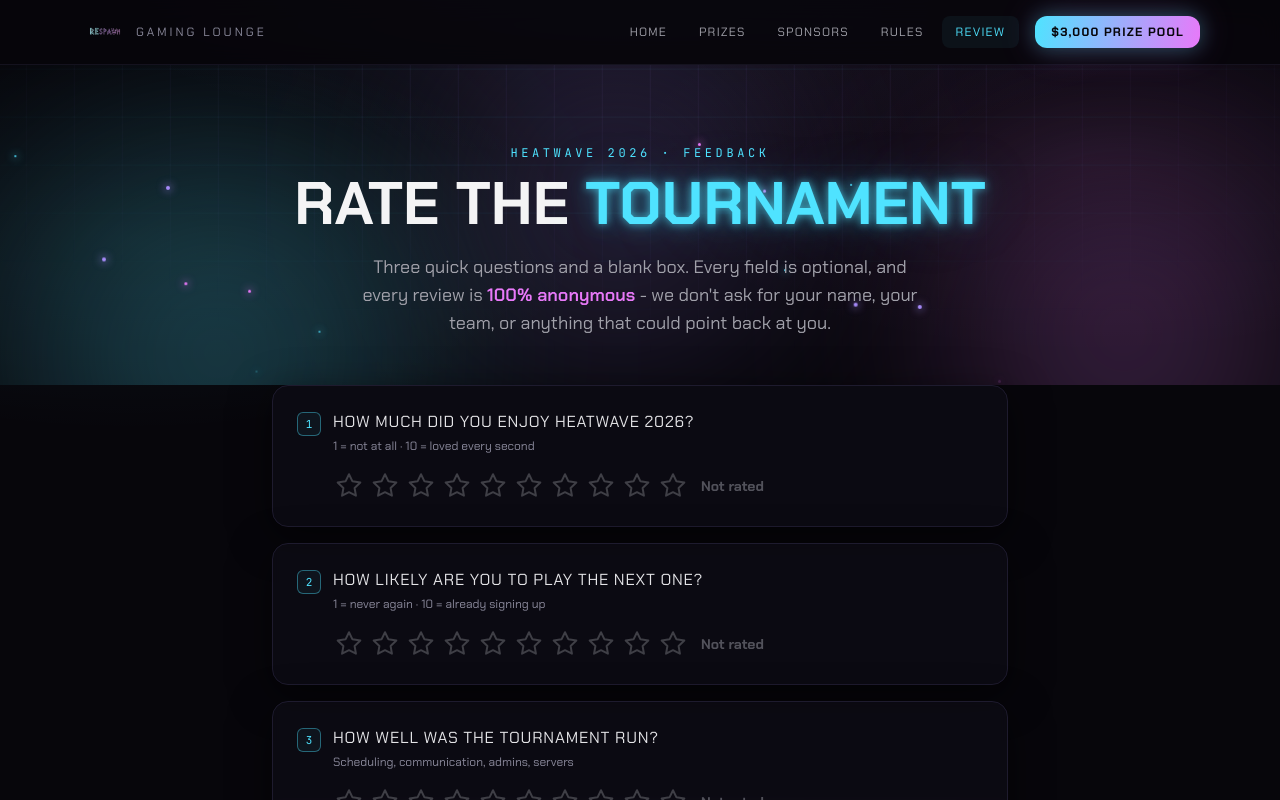
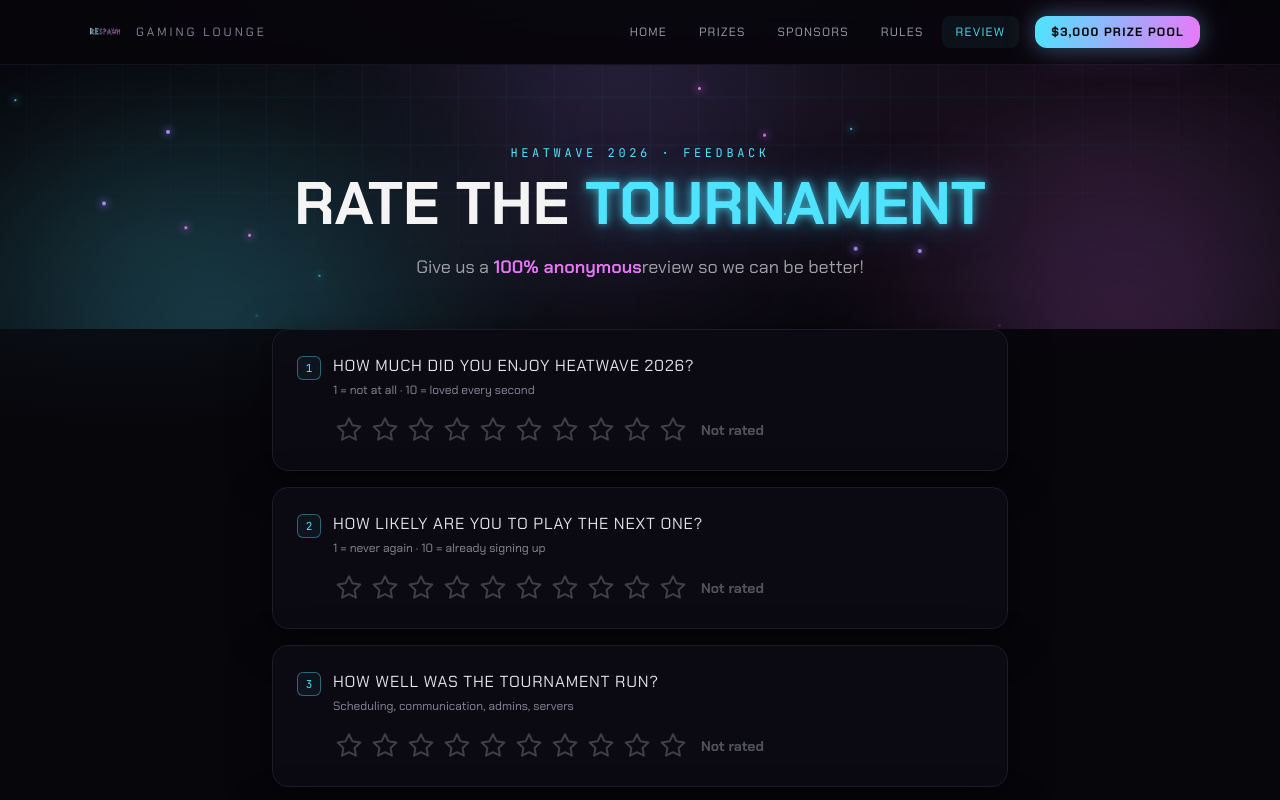
Before and after one commit to KhalilKahwaji/respawn_website, a Next.js app: page /review in a window 1280 px wide. Shown: the top 800 px of the page. Built offline with nearby package versions, Linux system fonts and the light colour scheme; a web font is replaced by a local one.

Commit message:
small tweak

```diff
--- a/app/review/page.tsx
+++ b/app/review/page.tsx
@@ -22,9 +22,8 @@ export default function ReviewPage() {
             Rate the <span className="neon-cyan">tournament</span>
           </h1>
           <p className="mx-auto mt-5 max-w-xl text-base text-zinc-400 animate-rise sm:text-lg">
-            Three quick questions and a blank box. Every field is optional, and every review is{" "}
-            <span className="text-neon-magenta font-semibold">100% anonymous</span> - we don't ask
-            for your name, your team, or anything that could point back at you.
+            Give us a {" "}
+            <span className="text-neon-magenta font-semibold">100% anonymous</span>review so we can be better!
           </p>
         </div>
       </section>
```
